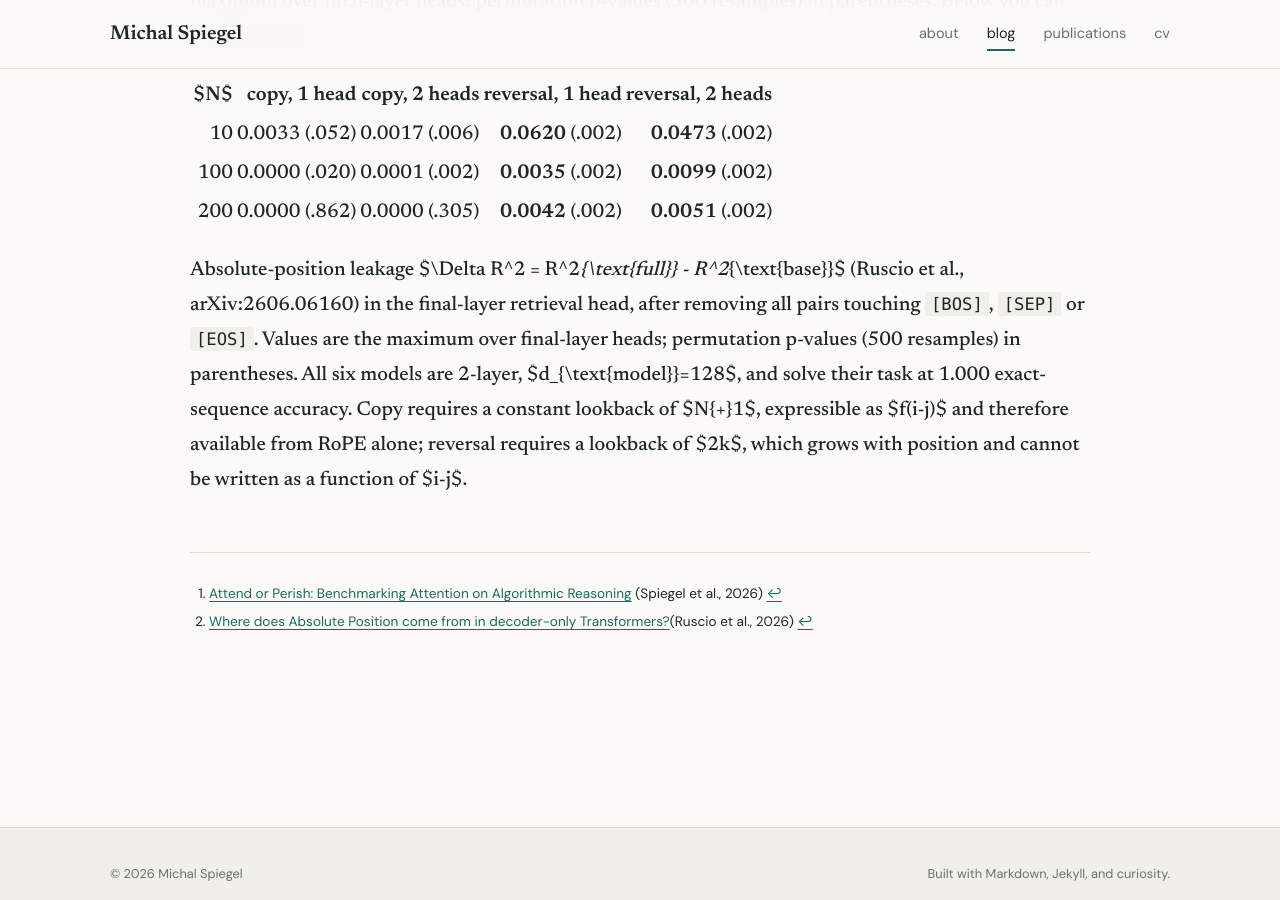
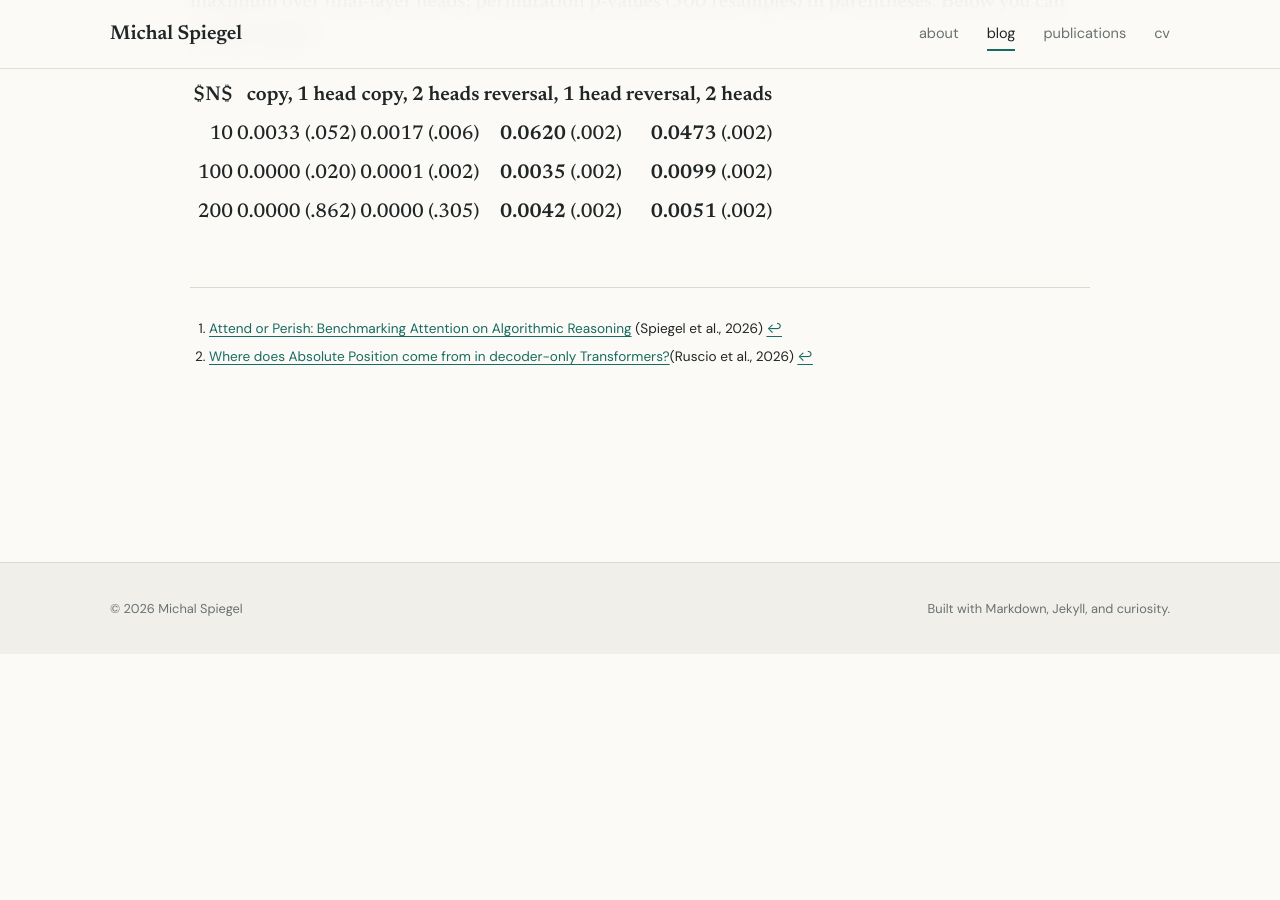
Before and after one commit to michalspiegel/michalspiegel.github.io, a Jekyll site: the page built from _posts/2026-11-02-rope-reversal.md, in a window 1280 px wide and 900 px high, scrolled down 5565 px. Built offline with Jekyll 4.4.1, drawn with Linux system fonts in a browser that asks for light colours; after the commit the page ends 6219 px from its top, so only the background shows below that.

Commit message:
Sync posts from vault (a71ef09)

```diff
--- a/_posts/2026-11-02-rope-reversal.md
+++ b/_posts/2026-11-02-rope-reversal.md
@@ -66,15 +66,7 @@ Where $R^2_{\text{base}}$ is saturated relative-offset baseline. The baseline is
 | 100 | 0.0000 (.020) | 0.0001 (.002) | **0.0035** (.002) | **0.0099** (.002) |
 | 200 | 0.0000 (.862) | 0.0000 (.305) | **0.0042** (.002) | **0.0051** (.002) |
 
-Absolute-position leakage $\Delta R^2 = R^2_{\text{full}} - R^2_{\text{base}}$
-(Ruscio et al., arXiv:2606.06160) in the final-layer retrieval head, after
-removing all pairs touching `[BOS]`, `[SEP]` or `[EOS]`. Values are the
-maximum over final-layer heads; permutation p-values (500 resamples) in
-parentheses. All six models are 2-layer, $d_{\text{model}}=128$, and solve
-their task at 1.000 exact-sequence accuracy. Copy requires a constant lookback
-of $N{+}1$, expressible as $f(i-j)$ and therefore available from RoPE alone;
-reversal requires a lookback of $2k$, which grows with position and cannot be
-written as a function of $i-j$.
+
 
 [^1]: [Attend or Perish: Benchmarking Attention on Algorithmic Reasoning](https://aclanthology.org/2026.blackboxnlp-1.41.pdf) (Spiegel et al., 2026)
 [^2]: [Where does Absolute Position come from in decoder-only Transformers?](https://arxiv.org/abs/2606.06160)(Ruscio et al., 2026)
```
Also changed, not shown: _posts/2026-07-21-rope-small-transformers.md (+1 -0 lines), _posts/2026-07-22-self-organizing-positional-encodings.md (+3 -2 lines), _posts/2026-11-02-rope-position-leakage.md (+1 -0 lines).
